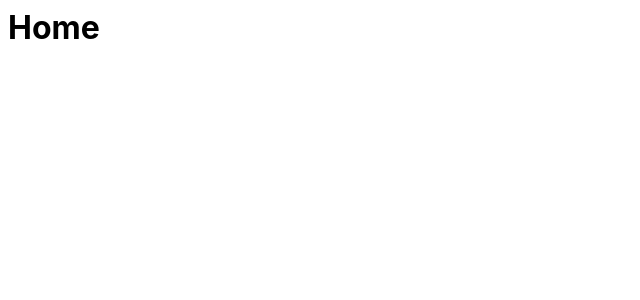
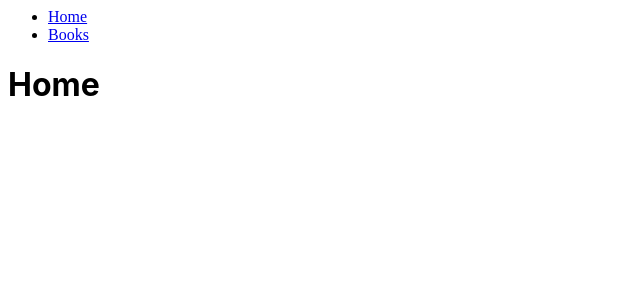
Before and after one commit to afolabiopakunle/react-router-dom-2, a React (Create React App) app: page / in a window 1280 px wide. Shown: the top 300 px of the page, without its empty margins (0-640 px from the left). Built offline with nearby package versions, Linux system fonts and the light colour scheme.

Commit message:
Links implemented

```diff
--- a/src/App.js
+++ b/src/App.js
@@ -1,14 +1,22 @@
 import React from "react";
-import {Routes, Route} from 'react-router-dom';
+import {Routes, Route, Link} from 'react-router-dom';
 import Home from './pages/Home'
 import BookList from './pages/BookList'
 import "./style.css";
 
 export default function App() {
   return (
+    <>
+    <nav>
+      <ul>
+        <li><Link to='/'>Home</Link></li>
+        <li><Link to='/books'>Books</Link></li>
+      </ul>
+      </nav>
    <Routes>
      <Route path='/' element={<Home />}/>
      <Route path='/books' element={<BookList />}/>
      </Routes>
+     </>
   );
 }
```
